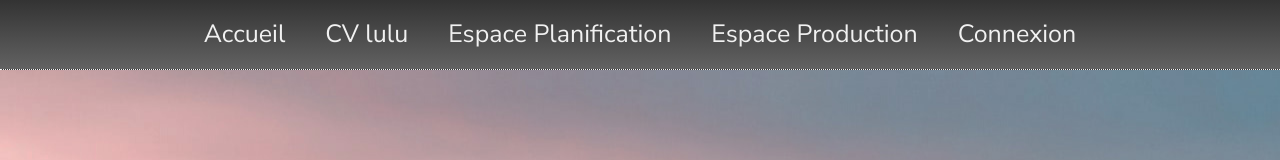
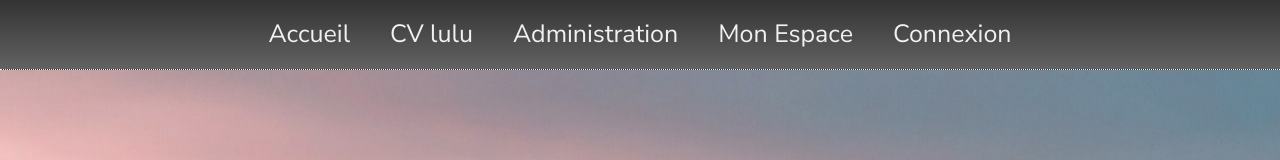
Before and after one commit to Dikize/Gestion, a plain HTML site: page main/index.html in a window 1280 px wide. Shown: the top 160 px of the page. Drawn offline with Linux system fonts and the light colour scheme; a web font is replaced by a local one.

```diff
--- a/main/index.html
+++ b/main/index.html
@@ -16,8 +16,8 @@
         <ul class="liste-nav">
             <li class="item-nav"><a href="#home">Accueil</a></li>
             <li class="item-nav"><a href="../index.html">CV lulu</a></li>
-            <li class="item-nav"><a href="../espace-technicien/arrive_haut.html">Espace Planification</a></li>
-            <li class="item-nav"><a href="../espace-technicien/mon_espace.html">Espace Production</a></li>
+            <li class="item-nav"><a href="../espace-technicien/arrive_haut.html">Administration </a></li>
+            <li class="item-nav"><a href="../espace-technicien/mon_espace.html">Mon Espace</a></li>
             <li class="item-nav"><a href="../Connexion/index.html">Connexion</a></li>
         </ul>
         <img src="ressources/menu.svg" alt="logo menu" class="logo-menu">
```
Also changed, not shown: 1 other file.
